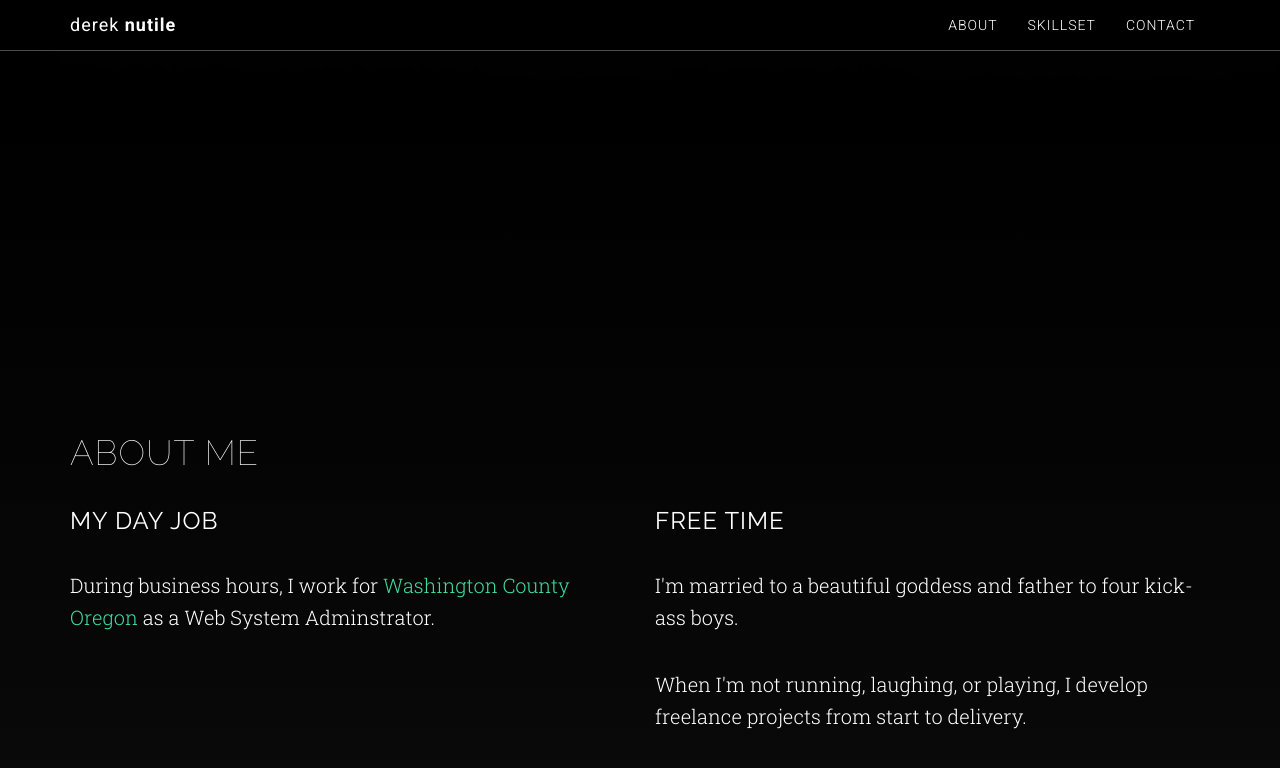
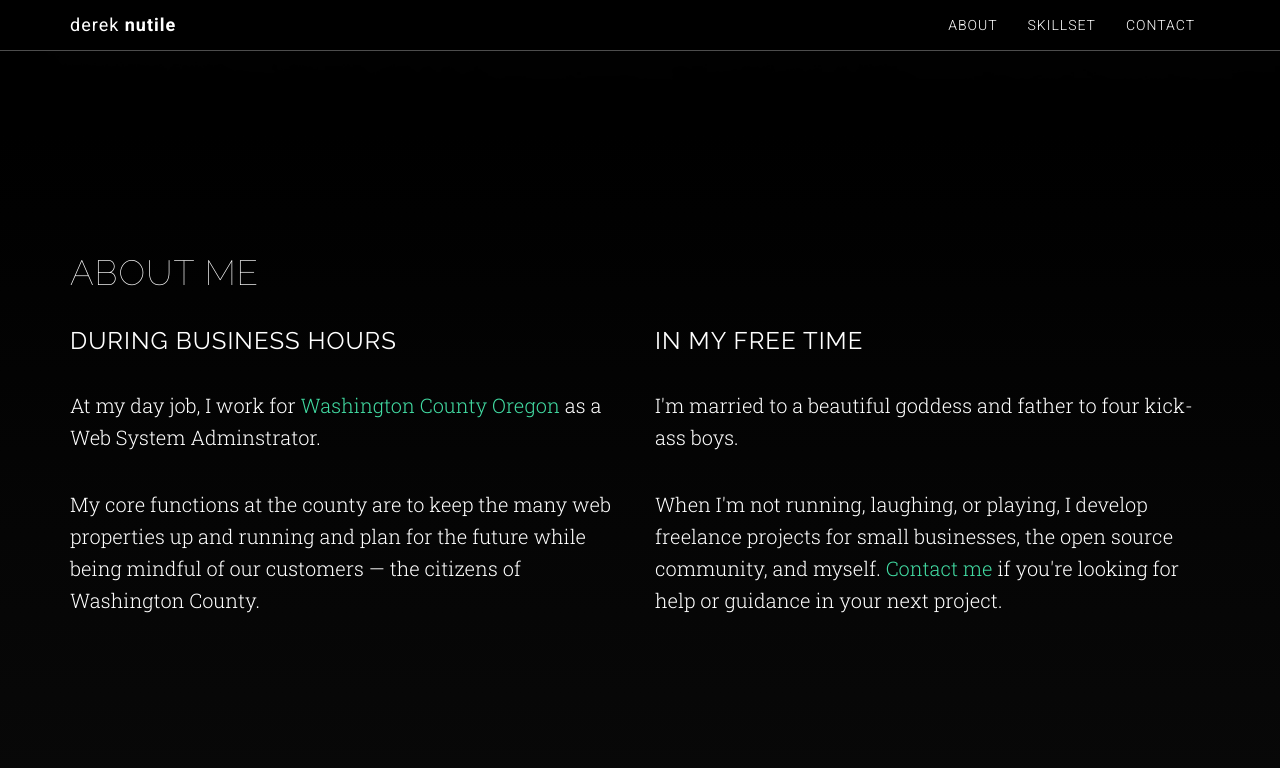
Before and after one commit to dereknutile/dereknutile.github.io, a Jekyll site: the page built from index.html, in a window 1280 px wide and 900 px high, scrolled down 766 px. Shown: the top 768 px of the window. Built offline with Jekyll 4.4.1, drawn with Linux system fonts in a browser that asks for light colours; some of the changed text lies outside the part shown.

Commit message:
Finalizes the site.

```diff
--- a/_includes/structure/scripts.html
+++ b/_includes/structure/scripts.html
@@ -4,6 +4,7 @@
 <script src="{{ site.baseurl }}/assets/vendors/jquery-easing-original/jquery.easing.min.js"></script>
 <script src="{{ site.baseurl }}/assets/vendors/bootstrap/dist/js/bootstrap.min.js"></script>
 <script src="{{ site.baseurl }}/assets/js/custom.js"></script>
+<script src="{{ site.baseurl }}/assets/js/jquery.quicksearch.js"></script>
 
 {% if page.js == 'skills' %}
 <script src="{{ site.baseurl }}/assets/vendors/list.js/dist/list.min.js"></script>
--- a/assets/css/main.scss
+++ b/assets/css/main.scss
@@ -283,7 +283,7 @@
 }
 
 .content-section {
-    padding-top: 100px;
+    padding-top: 60px;
 }
 
 .full-section {
@@ -299,11 +299,12 @@
 
 @media(min-width:767px) {
     .content-section {
-        padding-top: 200px;
+        padding-top: 40px;
+        padding-bottom: 220px;
     }
 
     .full-section {
-        padding: 100px 0;
+        padding: 80px 0;
     }
 
     #map {
@@ -433,7 +434,7 @@
     background-image:
         linear-gradient(
         lighten( #000, 20% ),
-        lighten( #000, 8% )
+        lighten( #000, 12% )
     );
 }
 
@@ -449,3 +450,30 @@
         list-style: initial;
     }
 }
+
+p.skill-title {
+  margin: 0;
+  font-size: 18px;
+}
+
+p.skill-category {
+  margin: 0;
+  font-size: 18px;
+}
+
+.form-control {
+    display: block;
+    width: 100%;
+    height: 34px;
+    padding: 6px 12px;
+    font-size: 14px;
+    line-height: 1.42857143;
+    color: #001;
+    background-color: #fff;
+    background-image: none;
+    border: 1px solid #fff;
+    border-radius: 0px;
+    -webkit-transition: border-color ease-in-out .15s,-webkit-box-shadow ease-in-out .15s;
+    -o-transition: border-color ease-in-out .15s,box-shadow ease-in-out .15s;
+    transition: border-color ease-in-out .15s,box-shadow ease-in-out .15s;
+}
--- a/assets/js/custom.js
+++ b/assets/js/custom.js
@@ -12,6 +12,8 @@
   // }
   //
   // swapText();
+
+   $('input#filter-skills').quicksearch('.skills-row');
 
   // jQuery to collapse the navbar on scroll
   $(window).scroll(function() {
--- a/index.html
+++ b/index.html
@@ -28,13 +28,14 @@
                     <h2 class="section-header">About Me</h2>
                 </div>
                 <div class="col-lg-6">
-                    <h3>My Day Job</h3>
-                    <p>During business hours, I work for <a href="http://www.co.washington.or.us/" target="_blank">Washington County Oregon</a> as a Web System Adminstrator.</p>
+                    <h3>During Business Hours</h3>
+                    <p>At my day job, I work for <a href="http://www.co.washington.or.us/" target="_blank">Washington County Oregon</a> as a Web System Adminstrator.</p>
+                    <p>My core functions at the county are to keep the many web properties up and running and plan for the future while being mindful of our customers &mdash; the citizens of Washington County.</p>
                 </div>
                 <div class="col-lg-6">
-                    <h3>Free Time</h3>
+                    <h3>In My Free Time</h3>
                     <p>I'm married to a beautiful goddess and father to four kick-ass boys.</p>
-                    <p>When I'm not running, laughing, or playing, I develop freelance projects from start to delivery.</p>
+                    <p>When I'm not running, laughing, or playing, I develop freelance projects for small businesses, the open source community, and myself.  <a class="page-scroll" href="#contact">Contact me</a> if you're looking for help or guidance in your next project.</p>
 
                 </div>
             </div>
@@ -43,14 +44,51 @@
 </section>
 
 <!-- Download Section -->
-<section id="skillset" class="content-section text-center">
+<section id="skillset" class="content-section">
     <div class="full-section">
         <div class="container">
+            <div class="col-lg-12">
+                <h2>I'm a Unicorn!</h2>
+                <p>I started my career in technology working with point-of-sale hardware and software and since then I've supported thousands of users at a large law firm, created internal helpdesk software and portals for clients, and worked independently and with agencies to create beautiful websites and applications.</p>
+                <p><a href="http://www.forbes.com/sites/oreillymedia/2014/04/11/full-stack-developer-is-a-tall-order-bordering-on-unicorn-territory/" target="_blank">Much has been written</a> about the elusive application developer who claims several areas of expertise.  I've created a simple filter below for you to review my skill set and ultimately decide if unicorns exist.</p>
+
+            </div>
+
             <div class="col-lg-8 col-lg-offset-2">
-                <h2>Download Grayscale</h2>
-                <p>You can download Grayscale for free on the preview page at Start Bootstrap.</p>
-                <a href="http://startbootstrap.com/template-overviews/grayscale/" class="btn btn-default btn-lg">Visit Download Page</a>
-            </div>
+                <div class="filter-skills-input-form">
+                  <form role="form">
+                    <div class="form-group">
+                       <input type="search" placeholder="Filter for 'php' or 'framework' for example ..." class="form-control" id="filter-skills">
+                    </div><!-- /.form-group -->
+                  </form>
+                </div><!-- /.filter-skills-input-form -->
+
+                <div class="row skills-list">
+                  <div class="col-lg-6 col-md-6 col-sm-12 col-xs-12">
+                    <h5>Language/Framework/System<span class="hidden-md hidden-lg"> (tags)</span></h5>
+                  </div>
+                    <div class="col-lg-6 col-md-6 hidden-sm hidden-xs">
+                      <h5>Categories</h5>
+                    </div>
+                  {% for item in site.data.expertise %}
+                  <div class="skills-row">
+                    <div class="col-lg-6 col-md-6 col-sm-12 col-xs-12">
+
+                      {% if item.url %}
+                      <p class="skill-title"><a href="{{ item.url }}" target="_blank">{{ item.title }}</a><span class="hidden-md hidden-lg skill-category"> ({{ item.category }})</span></p>
+                      {% else %}
+                      <p class="skill-title">{{ item.title }}</p>
+                      {% endif %}
+
+                    </div>
+
+                    <div class="col-lg-6 col-md-6 hidden-sm hidden-xs">
+                      <p class="skill-category">{{ item.category }}</p>
+                    </div>
+                  </div><!-- /.skills-row -->
+                  {% endfor %}
+                </div><!-- /.row skills-list -->
+            </div><!-- col-lg-8 col-lg-offset-2 -->
         </div>
     </div>
 </section>
@@ -61,10 +99,9 @@
         <div class="container">
             <div class="row">
                 <div class="col-lg-8 col-lg-offset-2">
-                    <h2>Contact Start Bootstrap</h2>
-                    <p>Feel free to email us to provide some feedback on our templates, give us suggestions for new templates and themes, or to just say hello!</p>
-                    <p><a href="mailto:feedback@startbootstrap.com">feedback@startbootstrap.com</a>
-                    </p>
+                    <h2>Contact or Hire Me</h2>
+                    <p>I'm open to 8-16 hours per week for projects.  I'm accurate with my advice and estimates.</p>
+                    <p>{% include common/email.html %}</p>
                     {% include common/social.html %}
                 </div>
             </div>
```
